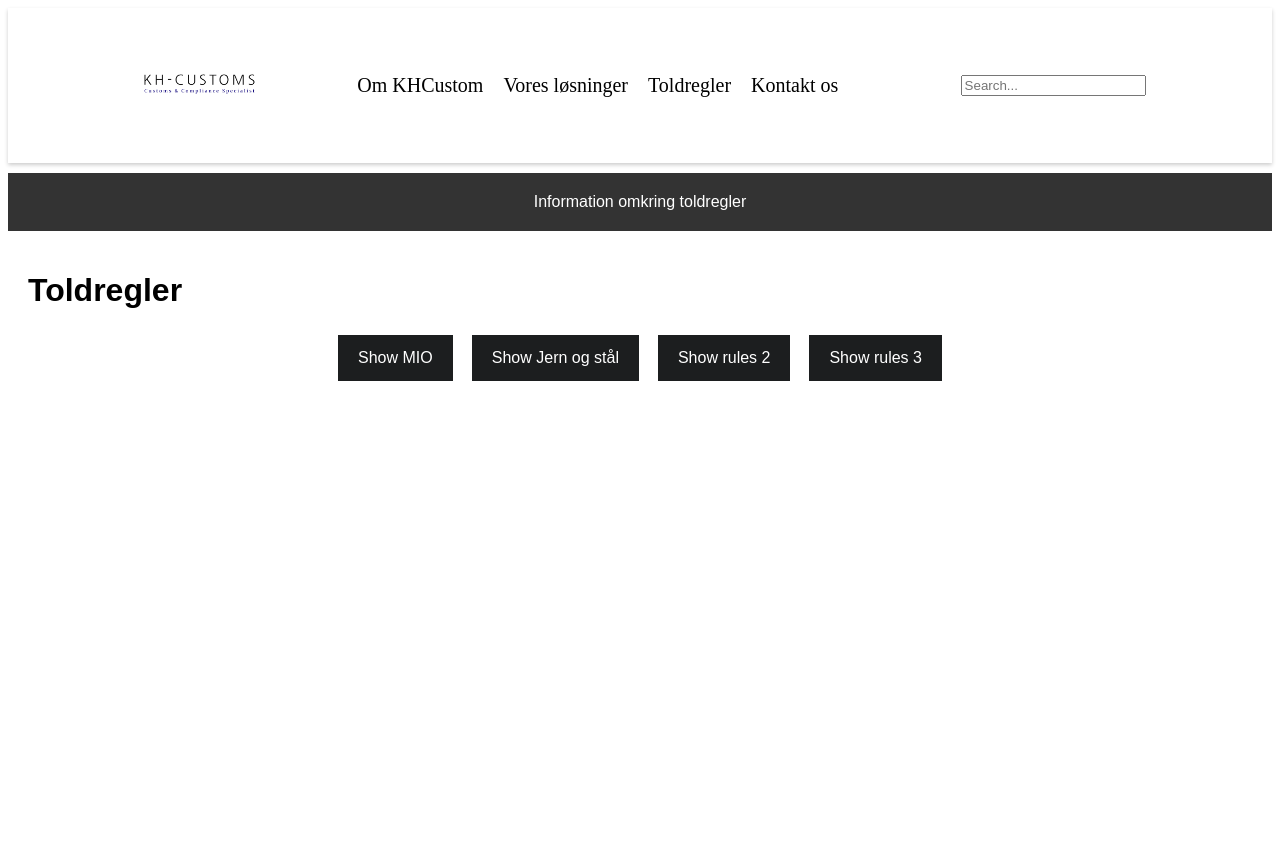
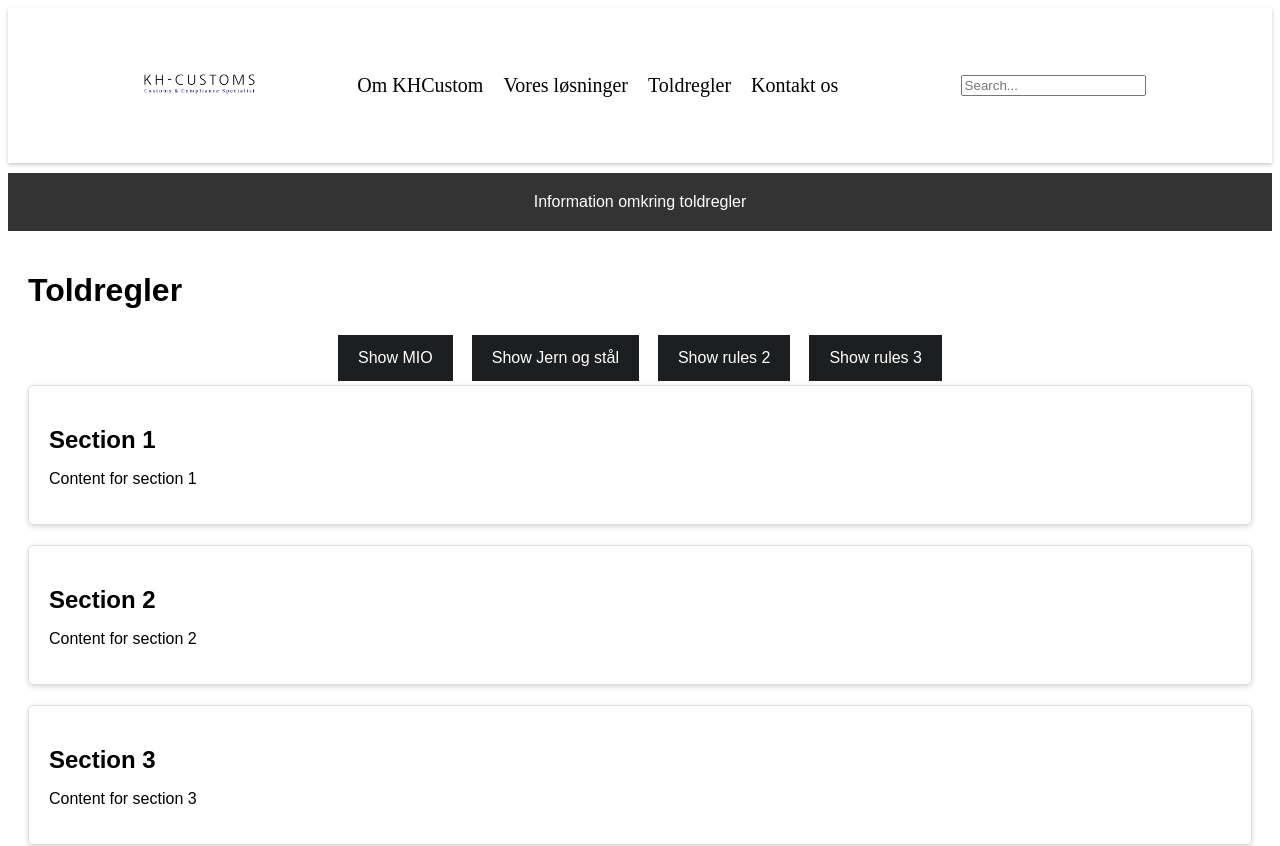
Before and after one commit to Jesperejohannsen/khCustoms, a React (Vite) app: page /toldregler in a window 1280 px wide. Shown: the top 846 px of the page. Built offline with nearby package versions, Linux system fonts and the light colour scheme.

Commit message:
adding more sections

```diff
--- a/src/components/toldreglerSite/ToldreglerSite.tsx
+++ b/src/components/toldreglerSite/ToldreglerSite.tsx
@@ -1,5 +1,6 @@
 import { useState } from "react";
 import "./toldReglerSite.css";
+import Footer from "../footer/Footer";
 
 const ToldreglerSite = () => {
   const [openAccordion, setOpenAccordion] = useState<string | null>(null);
@@ -93,9 +94,22 @@ const ToldreglerSite = () => {
           {openAccordion === "accordion4" && (
             <p className="accordion-content">// Content for accordion 4</p>
           )}
+          <div className="section">
+            <h2 className="section-title">Section 1</h2>
+            <p className="section-content">Content for section 1</p>
+          </div>
+
+          <div className="section">
+            <h2 className="section-title">Section 2</h2>
+            <p className="section-content">Content for section 2</p>
+          </div>
+
+          <div className="section">
+            <h2 className="section-title">Section 3</h2>
+            <p className="section-content">Content for section 3</p>
+          </div>
         </div>
       </main>
-      <footer className="site-footer">© 2022 Toldregler Site</footer>
     </div>
   );
 };
--- a/src/components/toldreglerSite/toldReglerSite.css
+++ b/src/components/toldreglerSite/toldReglerSite.css
@@ -34,6 +34,7 @@
     cursor: pointer;
     border: none;
     transition: background-color 0.3s ease;
+    width: auto;
   }
 
   .accordion-button.active {
@@ -54,3 +55,20 @@
     line-height: 1.6;
     font-family: Arial, sans-serif;
   }
+
+  .section {
+    border: 1px solid #ddd;
+    margin-bottom: 20px;
+    padding: 20px;
+    border-radius: 5px;
+    box-shadow: 0 2px 5px rgba(0, 0, 0, 0.15);
+  }
+
+  .section-title {
+    font-size: 24px;
+    margin-bottom: 10px;
+  }
+
+  .section-content {
+    font-size: 16px;
+  }
```
